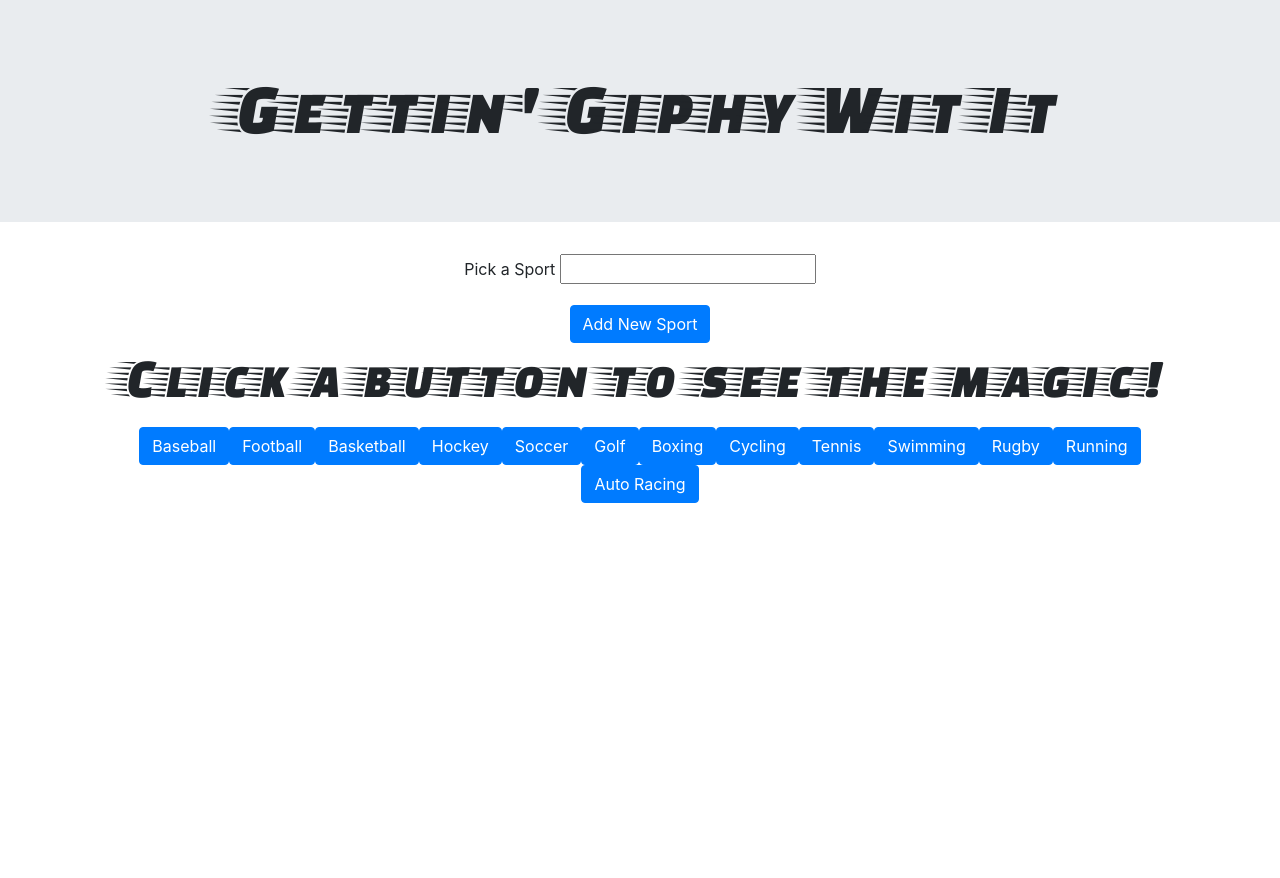
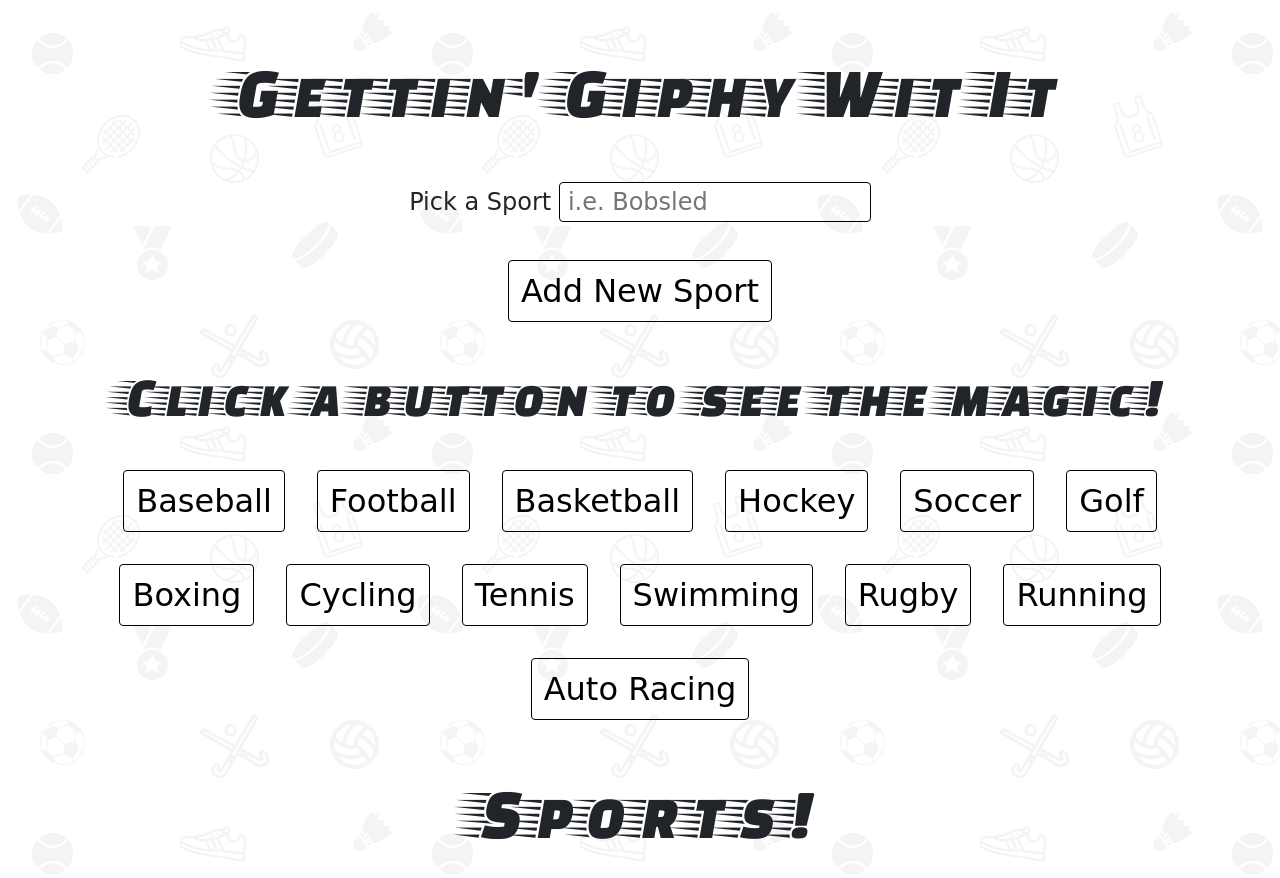
Before and after one commit to kwoulfe/Giphy-Page, a plain HTML site: page index.html in a window 1280 px wide. Before the commit the page ends 800 px from the top, so only its background shows below. Drawn offline with nearby package versions, Linux system fonts and the light colour scheme; a web font is replaced by a local one.

Commit message:
Giphy Pages

```diff
--- a/assets/app.js
+++ b/assets/app.js
@@ -24,7 +24,7 @@
     for (i = 0; i < sports.length; i++) {
       var gifButton = $('<button>');
       gifButton.addClass('sport');
-      gifButton.addClass('btn btn-primary');
+      gifButton.addClass('btn btn-outline-darkbtn-outline-dark');
       gifButton.attr('data-name', sports[i]);
       gifButton.text(sports[i]);
       $('#gifImages').append(gifButton);
@@ -55,7 +55,7 @@
     var queryURL =
       'https://api.giphy.com/v1/gifs/search?q=' +
       sport +
-      '&api_key=5CbVvX0KByoAoV7hpo4e3niKuNW5wXjU&limit=10';
+      '&api_key=5CbVvX0KByoAoV7hpo4e3niKuNW5wXjU&limit=12';
 
     $.ajax({
       url: queryURL,
--- a/assets/style.css
+++ b/assets/style.css
@@ -1,18 +1,83 @@
+body {
+  background: URL(
+    'https://raw.githubusercontent.com/kwoulfe/Giphy-Page/master/images/Sports.png'
+  );
+}
+
 .container {
   text-align: center;
+}
+
+.jumbotron {
+  background-color: transparent;
+  padding: 1rem;
+  margin-bottom: 0;
+}
+
+.form-group {
+  font-family: 'Bahiana', cursive;
+  font-size: 1.5rem;
+}
+
+#sport-input {
+  border-radius: 0.25rem;
+  border-style: solid;
+  border: 1px solid;
+  background-color: transparent;
+  padding-left: 0.5rem;
 }
 
 #gif-form {
   text-align: center;
 }
 
+.display-4 {
+  font-family: 'Faster One', cursive;
+  margin: 1.5rem;
+}
+
 .instructions {
   text-align: center;
+}
+
+.btn-outline-darkbtn-outline-dark {
+  color: black;
+  border-color: black;
+  margin: 1rem;
+  font-family: 'Bahiana', cursive;
+  font-size: 2rem;
+  background-color: transparent;
+}
+
+.btn-outline-darkbtn-outline-dark:hover {
+  background-color: transparent;
+  color: black;
+  border-color: black;
+}
+
+.display-3 {
+  text-align: center;
+  margin: 2rem;
+}
+
+.gifDiv {
+  float: left;
+  text-align: center;
+  margin-top: 5rem;
+}
+
+p {
+  font-family: 'Bahiana', cursive;
+  font-size: 1.5rem;
+}
+
+img {
+  float: left;
+  margin: 1rem;
+  height: 10rem;
+  width: 15rem;
 }
 
 h1 {
   font-family: 'Faster One', cursive;
 }
-.display-4 {
-  font-family: 'Faster One', cursive;
-}
--- a/index.html
+++ b/index.html
@@ -13,20 +13,21 @@
     <!-- Link to CSS stylesheet -->
     <link rel="stylesheet" type="text/css" href="assets/style.css">
     <link href="https://fonts.googleapis.com/css?family=Faster+One" rel="stylesheet">
+    <link href="https://fonts.googleapis.com/css?family=Bahiana" rel="stylesheet">
 </head>
 
 <body>
     <div class=" jumbotron jumbotron-fluid ">
         <div class="container ">
-            <h1 class="display-3 ">Gettin' Giphy Wit It</h1>
+            <h1 class="display-3">Gettin' Giphy Wit It</h1>
         </div>
     </div>
     <form id="gif-form" role="form">
         <div class="form-group">
             <label for="sport-input">Pick a Sport</label>
-            <input type="text" id="sport-input">
+            <input type="text" placeholder="i.e. Bobsled" id="sport-input">
         </div>
-        <input id="addGif" type="submit" value="Add New Sport" class="btn btn-primary">
+        <input id="addGif" type="submit" value="Add New Sport" class="btn btn-outline-darkbtn-outline-dark">
     </form>
     <div class="instructions">
         <p class="display-4">Click a button to see the magic!</p>
@@ -37,6 +38,9 @@
     <div class="col-md-12">
         <div id="gifs" class="container"></div>
     </div>
+    <footer>
+        <h1 class="display-3">Sports!</h1>
+    </footer>
 
     <!-- Optional JavaScript -->
     <!-- jQuery first, then Popper.js, then Bootstrap JS -->
```
